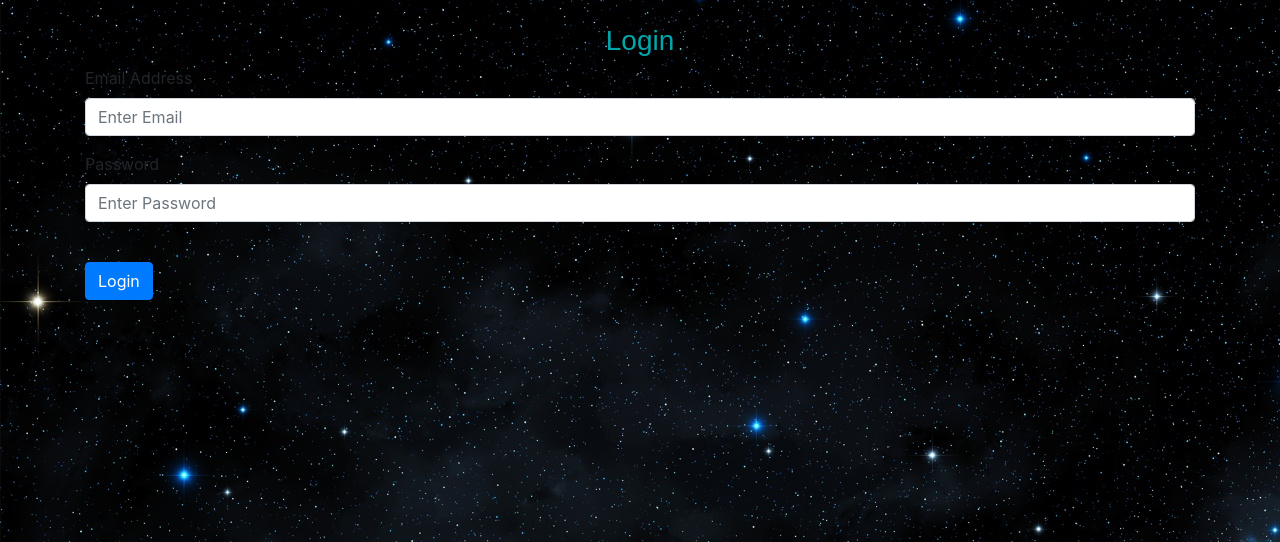
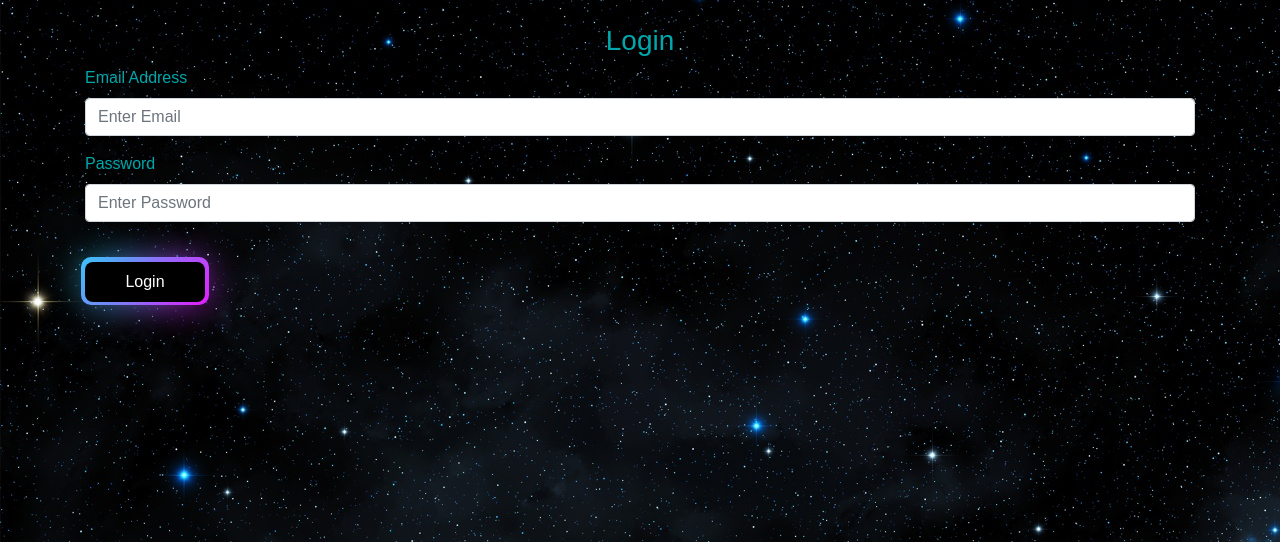
Before and after one commit to joshkjman/spotify-project, a Flask app: page /login in a window 1280 px wide. Shown: the part 56-598 px from the top of the page. Run offline with Flask 3, Linux system fonts and the light colour scheme; some libraries are stand-ins or nearby versions; some web fonts are replaced.

Commit message:
small changes

```diff
--- a/src/website/static/css/style.css
+++ b/src/website/static/css/style.css
@@ -30,7 +30,7 @@
     height: 250px;
 }
 
-h1,h3{
+h1,h3,h2{
     font-family: 'Clash Display', sans-serif;
     color: #01a7aa;
 }
@@ -69,6 +69,7 @@ li{
     gap: 12px;
     border-radius: 8px;
     cursor: pointer;
+    font-family: 'Clash Display', sans-serif;
 }
 
 .button::before {
@@ -113,3 +114,12 @@ body{
     background-image: url('stars.jpg');
     background-repeat: repeat-y;
 }
+
+.form-group{
+    font-family: 'Clash Display', sans-serif;
+    color:#01a7aa;
+}
+
+.plots{
+    border-radius: 10px;
+}
--- a/src/website/templates/login.html
+++ b/src/website/templates/login.html
@@ -27,6 +27,6 @@
         />
     </div>
     <br>
-    <button type="submit" class="btn btn-primary">Login</button>
+    <button type="submit" class="button">Login</button>
 </form>
 {% endblock %}
```
Also changed, not shown: src/website/templates/playlists.html (+4 -2 lines).
